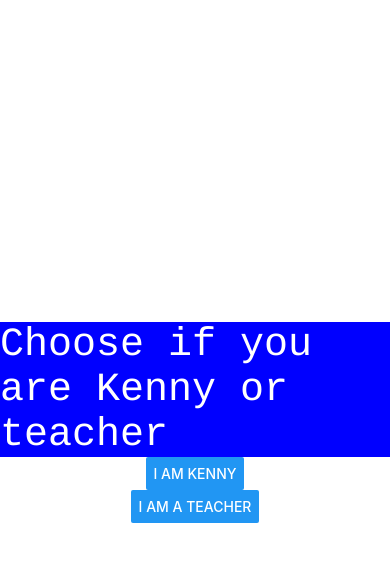
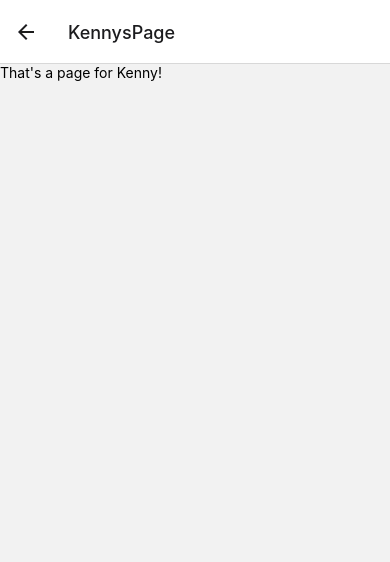
Before and after one commit to studentocsbMatvei/KennyAppOCSB2024, a React Native app in the folder DeliveryApp/: screen / in a window 390 px wide. Both pictures are taken after a click on the button "I AM KENNY". Shown: the top 562 px of the page. Built offline with nearby package versions, Linux system fonts and the light colour scheme.

Commit message:
added navigation component

```diff
--- a/DeliveryApp/App.js
+++ b/DeliveryApp/App.js
@@ -3,18 +3,39 @@
 import { StyleSheet, Text, View, Button } from 'react-native';
 
 import {NavigationContainer} from '@react-navigation/native';
-import {createStackNavigator} from '@react-navigation/stack';
+import {createNativeStackNavigator} from '@react-navigation/native-stack';
 
-const Stack = createStackNavigator();
+const Stack = createNativeStackNavigator();
+
+function KennysPage({navigation}) {
+  return (
+    <View>
+      <Text>
+        That's a page for Kenny!
+      </Text>
+    </View>
+  )
+}
+
+function HomeScreen({navigation}) {
+  return (
+    <View style={styles.container}>
+      <Text style={styles.textBackground}>Choose if you are Kenny or teacher</Text>
+      <Button title="I am Kenny" onPress={() => navigation.navigate('KennysPage')}/>
+      <Button title="I am a teacher"/>
+      <StatusBar style="auto" />
+    </View>
+  );
+}
 
 export default function App() {
   return (
-    <View style={styles.container}>
-      <Text style={styles.textBackground}>Choose if you are Kenny or teacher</Text>
-      <Button title="I am Kenny"/>
-      <Button title="I am a teacher"/>
-      <StatusBar style="auto" />
-    </View>
+    <NavigationContainer>
+      <Stack.Navigator>
+        <Stack.Screen name="Home" component={HomeScreen}/>
+        <Stack.Screen name="KennysPage" component={KennysPage}/>
+      </Stack.Navigator>
+    </NavigationContainer>
   );
 }
 
```
